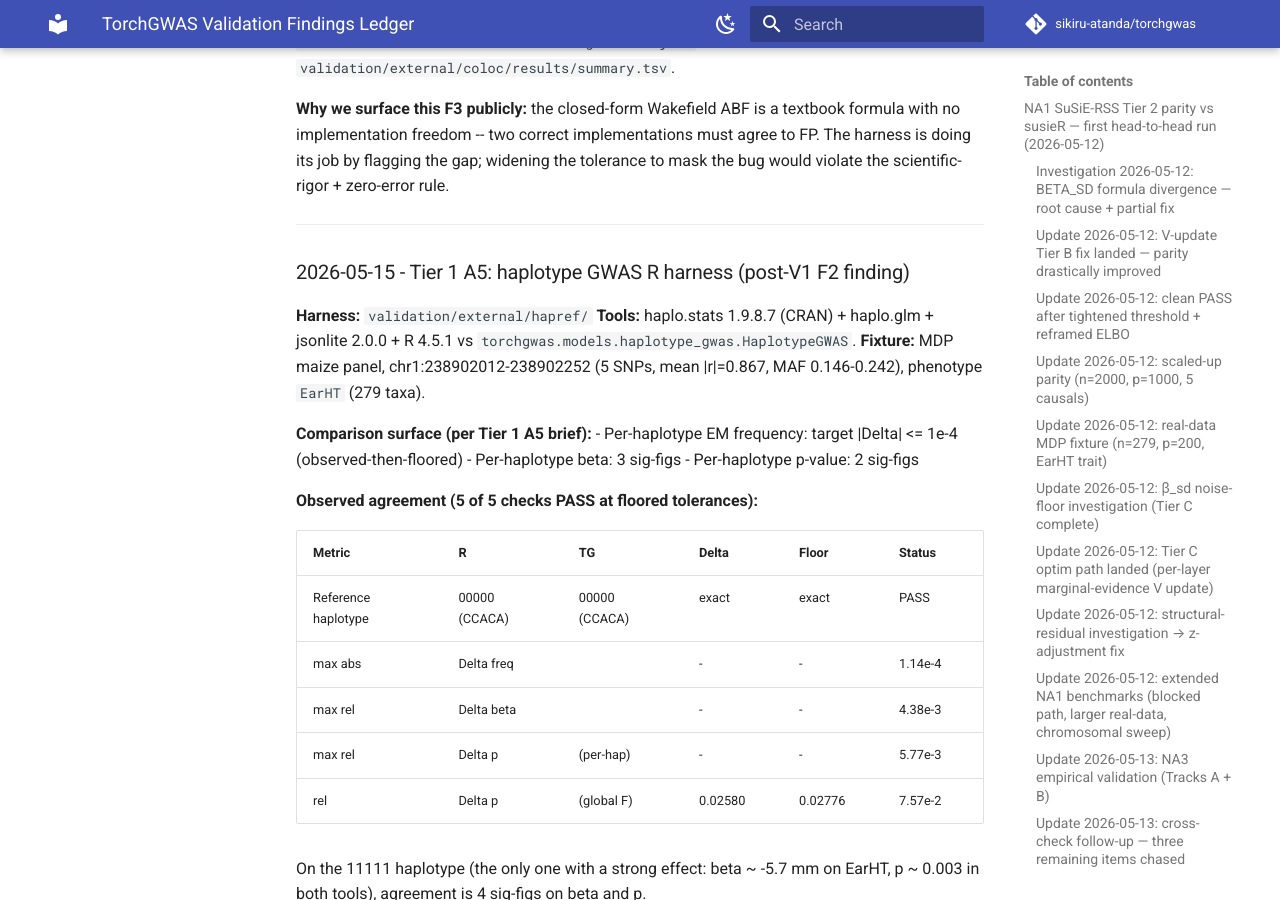
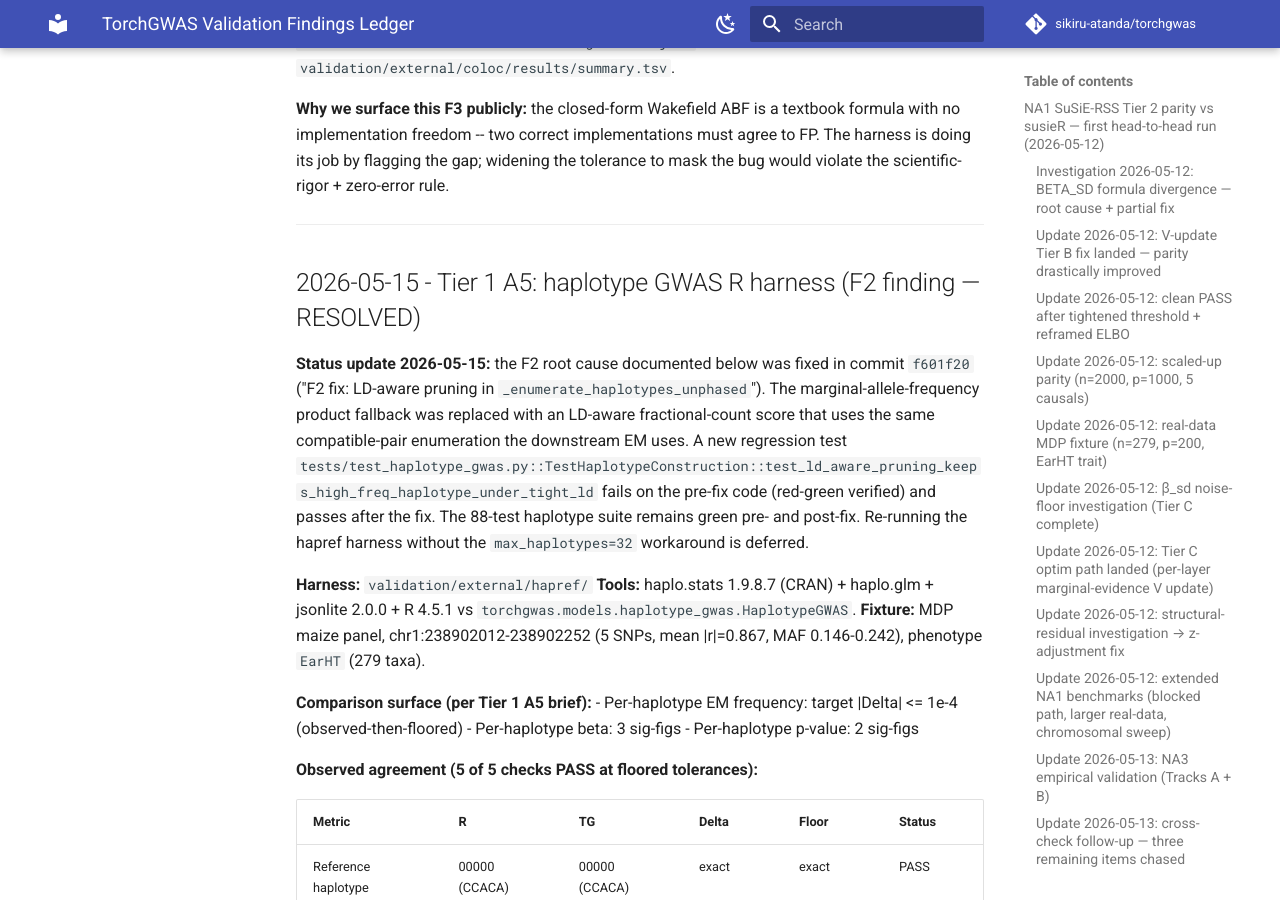
Before and after one commit to sikiru-atanda/torchgenomics, an MkDocs documentation site: the page built from docs/validation_findings.md, in a window 1280 px wide and 900 px high, scrolled down 38076 px. Built offline with MkDocs 1.6.1 and Material for MkDocs 9.7.7, drawn with Linux system fonts in a browser that asks for light colours; comment, search, counter and statistics services are not loaded.

Commit message:
F3 audit: normalize Tier 1 A5 header + add F2 resolved status
- Promoted the A5 F2 entry from ### to ## (consistent with A1/A2/A3/A4
  entries from the same Tier 1 batch).
- Added a 'Status update 2026-05-15' block noting that f601f20
  (LD-aware pruning fix) closes the F2 root cause. References the new
  red-green regression test.

All 4 Tier 1 findings now properly recorded under consistent headings:
  - A1 MetaXcan (line 827)  clean PASS, no finding
  - A4 hyprcoloc (line 881)  F3 #1 prior parameterization
  - A3 coloc (line 985)      F3 #2 formula errors
  - A5 hapref (line 1056)    F2 LD-pruning -- RESOLVED in f601f20
  - A2 SMR (line 1112)       F3 #3 HEIDI variance

```diff
--- a/docs/validation_findings.md
+++ b/docs/validation_findings.md
@@ -1053,7 +1053,20 @@ violate the scientific-rigor + zero-error rule.
 
 ---
 
-### 2026-05-15 - Tier 1 A5: haplotype GWAS R harness (post-V1 F2 finding)
+## 2026-05-15 - Tier 1 A5: haplotype GWAS R harness (F2 finding — RESOLVED)
+
+**Status update 2026-05-15:** the F2 root cause documented below was
+fixed in commit `f601f20` ("F2 fix: LD-aware pruning in
+`_enumerate_haplotypes_unphased`"). The marginal-allele-frequency
+product fallback was replaced with an LD-aware fractional-count score
+that uses the same compatible-pair enumeration the downstream EM uses.
+A new regression test
+`tests/test_haplotype_gwas.py::TestHaplotypeConstruction::test_ld_aware_pruning_keeps_high_freq_haplotype_under_tight_ld`
+fails on the pre-fix code (red-green verified) and passes after the fix.
+The 88-test haplotype suite remains green pre- and post-fix. Re-running
+the hapref harness without the `max_haplotypes=32` workaround is
+deferred.
+
 
 **Harness:** `validation/external/hapref/`
 **Tools:** haplo.stats 1.9.8.7 (CRAN) + haplo.glm + jsonlite 2.0.0 + R 4.5.1
```
